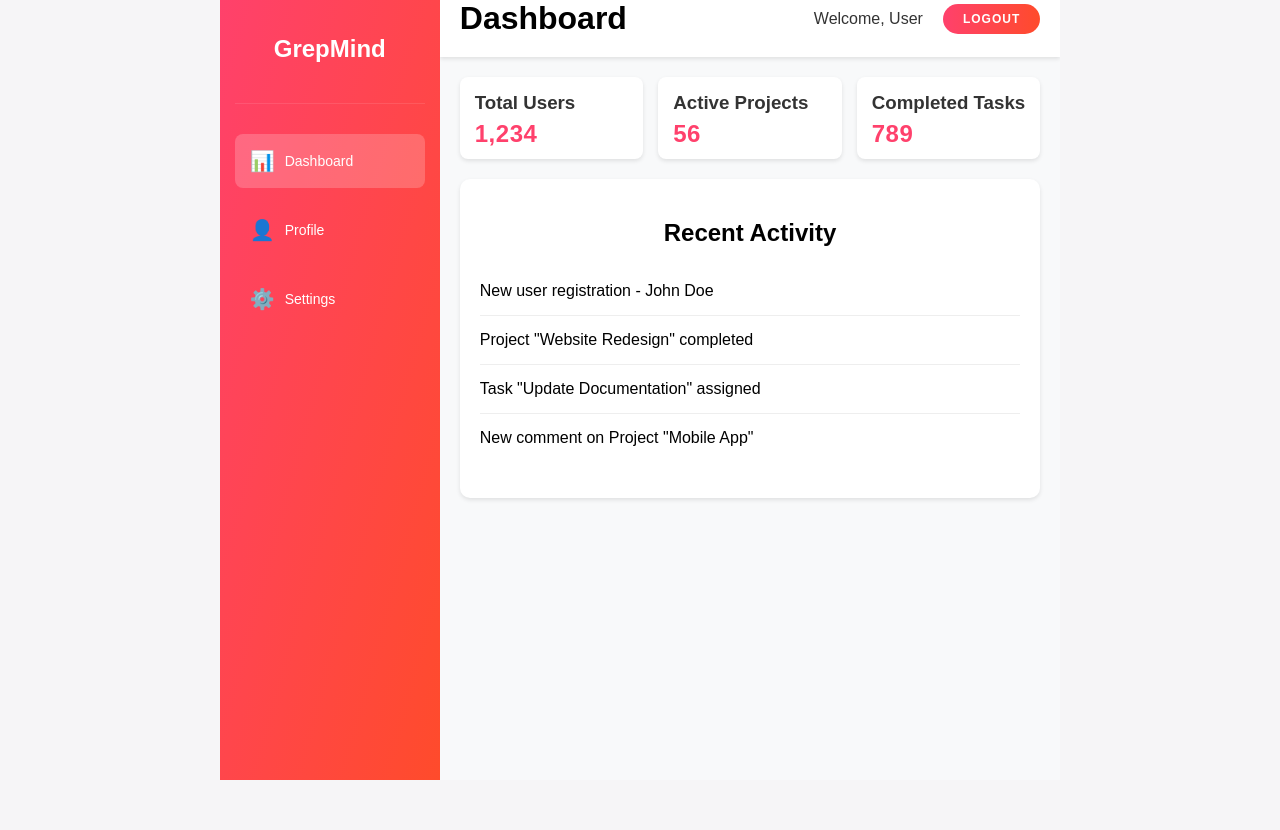
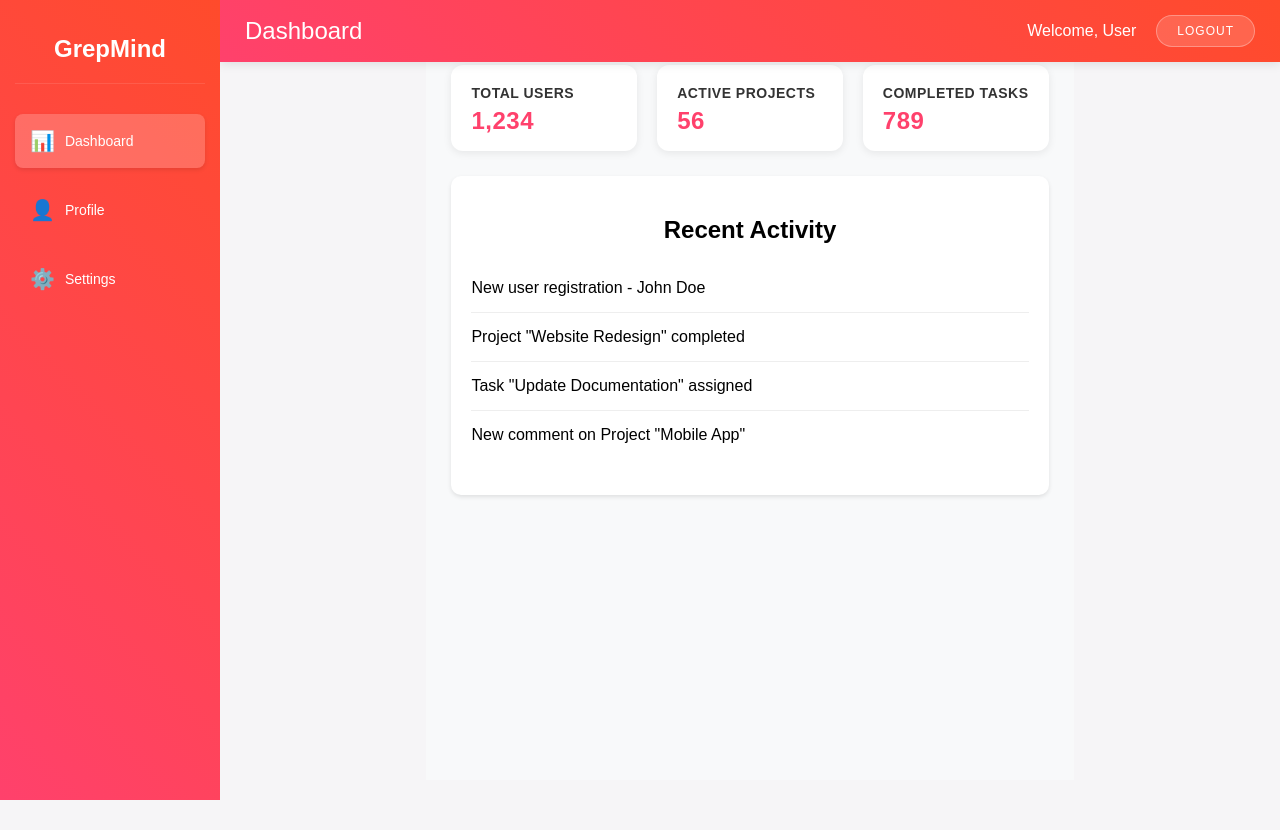
Before and after one commit to srikantalenovo/grepmind-tech, a React (Create React App) app in the folder frontend/: page /dashboard in a window 1280 px wide. Built offline with nearby package versions, Linux system fonts and the light colour scheme; sample sign-in values are in the browser's storage.

Commit message:
added frontend code

```diff
--- a/frontend/src/components/Layout/Layout.css
+++ b/frontend/src/components/Layout/Layout.css
@@ -7,16 +7,27 @@
 /* Sidebar Styles */
 .sidebar {
   width: 220px;
-  background: linear-gradient(to bottom right, #ff416c, #ff4b2b);
+  background: linear-gradient(45deg, #ff416c, #ff4b2b);
   color: white;
   padding: 15px;
   overflow-y: auto;
+  position: fixed;
+  height: 100vh;
+  left: 0;
+  top: 0;
+  z-index: 1000;
 }
 
 .sidebar-header {
   padding: 20px 0;
   text-align: center;
   border-bottom: 1px solid rgba(255, 255, 255, 0.1);
+}
+
+.sidebar-header h2 {
+  margin: 0;
+  color: white;
+  font-size: 24px;
 }
 
 .sidebar-nav {
@@ -29,17 +40,20 @@
   padding: 15px;
   color: white;
   text-decoration: none;
-  transition: background-color 0.3s;
+  transition: all 0.3s ease;
   border-radius: 8px;
   margin-bottom: 5px;
+  font-weight: 500;
 }
 
 .sidebar-link:hover {
-  background-color: rgba(255, 255, 255, 0.1);
+  background-color: rgba(255, 255, 255, 0.15);
+  transform: translateX(5px);
 }
 
 .sidebar-link.active {
   background-color: rgba(255, 255, 255, 0.2);
+  box-shadow: 0 2px 4px rgba(0, 0, 0, 0.1);
 }
 
 .sidebar-icon {
@@ -49,16 +63,30 @@
 
 /* Header Styles */
 .header {
-  background-color: white;
-  box-shadow: 0 2px 4px rgba(0, 0, 0, 0.1);
-  padding: 20px;
+  background: linear-gradient(45deg, #ff416c, #ff4b2b);
+  padding: 15px 25px;
   width: 100%;
+  position: fixed;
+  top: 0;
+  right: 0;
+  z-index: 900;
+  width: calc(100% - 220px);
+  box-shadow: 0 2px 10px rgba(0, 0, 0, 0.1);
 }
 
 .header-content {
   display: flex;
   justify-content: space-between;
   align-items: center;
+  max-width: 1200px;
+  margin: 0 auto;
+}
+
+.header h1 {
+  color: white;
+  margin: 0;
+  font-size: 24px;
+  font-weight: 500;
 }
 
 .header-right {
@@ -69,21 +97,24 @@
 
 .user-name {
   font-size: 16px;
-  color: #333;
+  color: white;
+  font-weight: 500;
 }
 
 .logout-button {
-  background: linear-gradient(to right, #ff416c, #ff4b2b);
+  background: rgba(255, 255, 255, 0.15);
   color: white;
-  border: none;
+  border: 1px solid rgba(255, 255, 255, 0.3);
   padding: 8px 20px;
   border-radius: 20px;
   cursor: pointer;
-  transition: opacity 0.3s;
+  transition: all 0.3s ease;
+  font-weight: 500;
 }
 
 .logout-button:hover {
-  opacity: 0.9;
+  background: rgba(255, 255, 255, 0.25);
+  transform: translateY(-1px);
 }
 
 /* Main Content Styles */
@@ -92,23 +123,56 @@
   display: flex;
   flex-direction: column;
   background-color: #f8f9fa;
-  overflow-y: auto;
+  margin-left: 220px;
+  min-height: 100vh;
 }
 
 .page-content {
-  padding: 20px;
+  padding: 85px 25px 25px;
   flex: 1;
   max-width: 1200px;
   margin: 0 auto;
   width: 100%;
+  background-color: #f8f9fa;
+}
+
+/* Responsive adjustments */
+@media (max-width: 768px) {
+  .sidebar {
+    width: 180px;
+  }
+  .main-content {
+    margin-left: 180px;
+  }
+  .header {
+    width: calc(100% - 180px);
+  }
+}
+
+@media (max-width: 576px) {
+  .sidebar {
+    width: 0;
+    transform: translateX(-100%);
+    transition: transform 0.3s ease;
+  }
+  .sidebar.open {
+    width: 220px;
+    transform: translateX(0);
+  }
+  .main-content {
+    margin-left: 0;
+  }
+  .header {
+    width: 100%;
+  }
 }
 
 /* Dashboard Content Styles */
 .dashboard-stats {
   display: grid;
   grid-template-columns: repeat(3, 1fr);
-  gap: 15px;
-  margin-bottom: 20px;
+  gap: 20px;
+  margin-bottom: 25px;
 }
 
 @media (max-width: 768px) {
@@ -125,14 +189,30 @@
 
 .stat-card {
   background: white;
-  padding: 15px;
-  border-radius: 8px;
-  box-shadow: 0 2px 4px rgba(0, 0, 0, 0.1);
-  transition: transform 0.2s;
+  padding: 20px;
+  border-radius: 12px;
+  box-shadow: 0 2px 8px rgba(0, 0, 0, 0.08);
+  transition: all 0.3s ease;
 }
 
 .stat-card:hover {
   transform: translateY(-2px);
+  box-shadow: 0 4px 12px rgba(0, 0, 0, 0.12);
+}
+
+.stat-card h3 {
+  color: #666;
+  font-size: 14px;
+  text-transform: uppercase;
+  letter-spacing: 0.5px;
+  margin-bottom: 10px;
+}
+
+.stat-card p {
+  color: #ff416c;
+  font-size: 28px;
+  font-weight: 600;
+  margin: 0;
 }
 
 .stat-card h3 {
```
